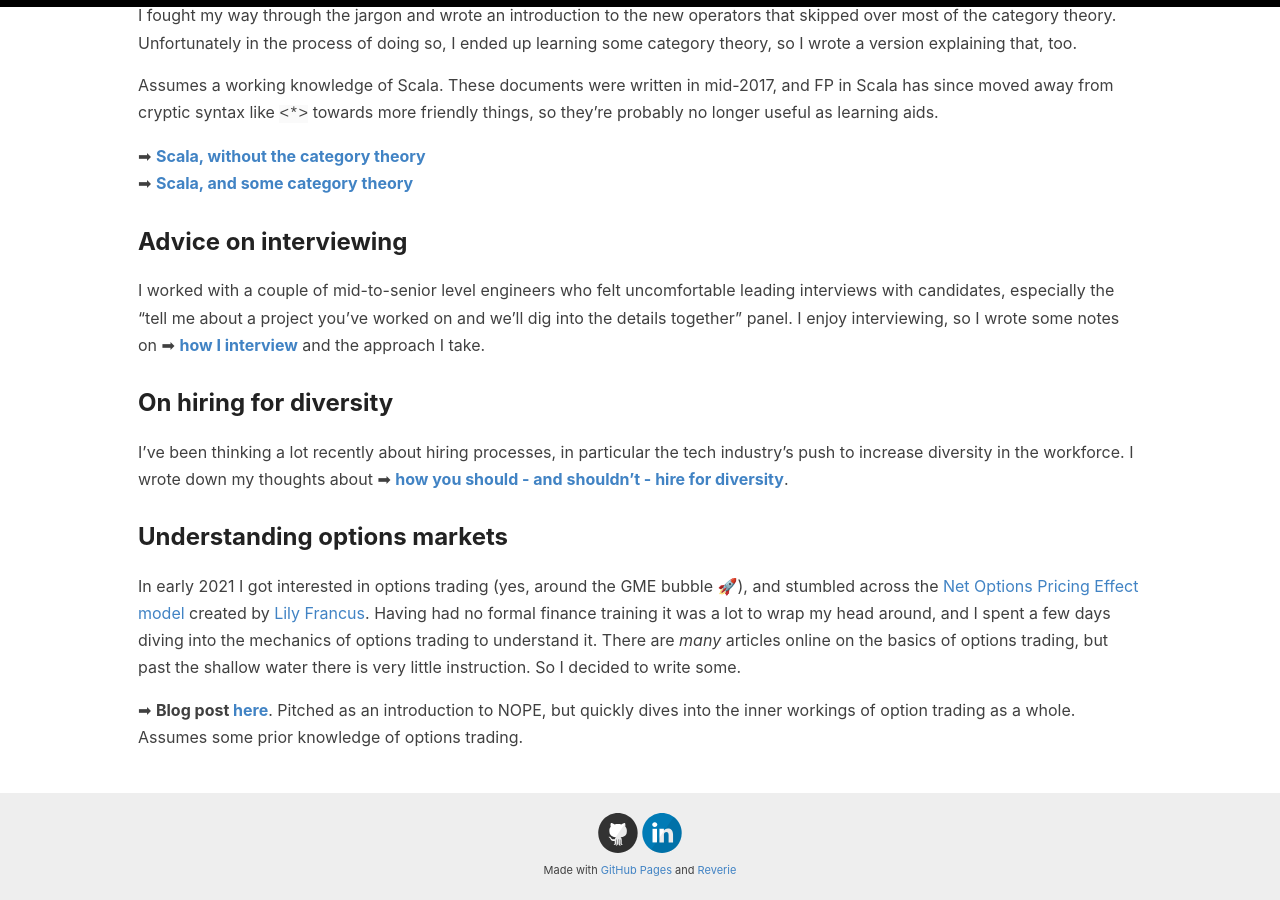
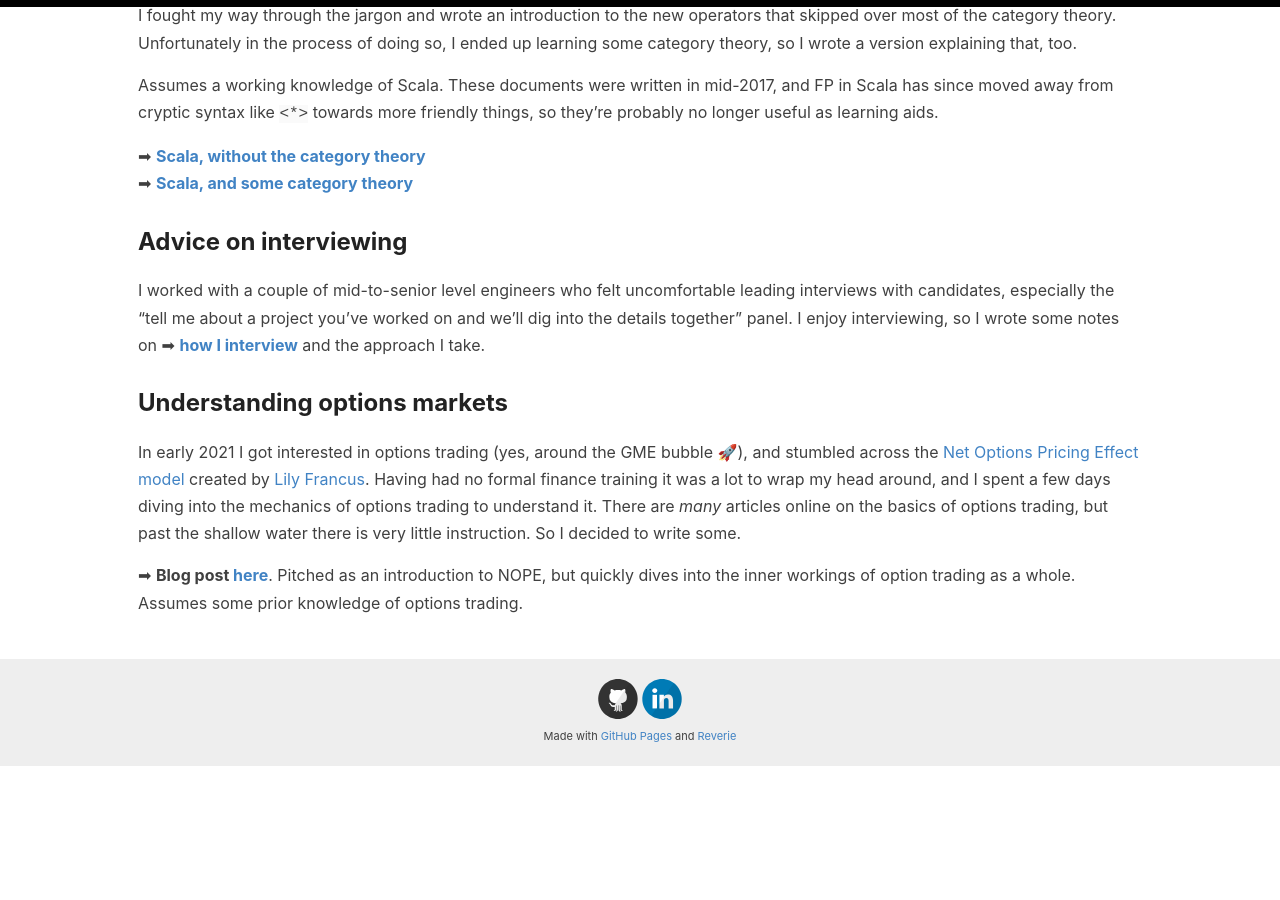
Before and after one commit to helgridly/helgridly.github.io, a Jekyll site: the page built from _pages/writing.md, in a window 1280 px wide and 900 px high, scrolled down 680 px. Built offline with Jekyll 4.4.1, drawn with Linux system fonts in a browser that asks for light colours; after the commit the page ends 1446 px from its top, so only the background shows below that.

Commit message:
nix hiring for diversity from writing page 🐔

```diff
--- a/_pages/writing.md
+++ b/_pages/writing.md
@@ -28,10 +28,6 @@ Assumes a working knowledge of Scala. These documents were written in mid-2017,
 
 I worked with a couple of mid-to-senior level engineers who felt uncomfortable leading interviews with candidates, especially the "tell me about a project you've worked on and we'll dig into the details together" panel. I enjoy interviewing, so I wrote some notes on ➡ **[how I interview](https://docs.google.com/document/d/1qNeXN_E_na_KXsZMaXRfYQcoT-0w59yjdmN1B7Tst68/edit#){:target="_blank"}** and the approach I take.
 
-## On hiring for diversity
-
-I've been thinking a lot recently about hiring processes, in particular the tech industry's push to increase diversity in the workforce. I wrote down my thoughts about ➡ **[how you should - and shouldn't - hire for diversity](/hiring-diversity){:target="_blank"}**.
-
 ## Understanding options markets
 
 In early 2021 I got interested in options trading (yes, around the GME bubble 🚀), and stumbled across the [Net Options Pricing Effect model](https://www.scribd.com/document/487296659/Investigating-Delta-Gamma-Hedging-Impact-on-SPY-Returns-2007-2020){:target="_blank"} created by [Lily Francus](https://twitter.com/nope_its_lily){:target="_blank"}. Having had no formal finance training it was a lot to wrap my head around, and I spent a few days diving into the mechanics of options trading to understand it. There are _many_ articles online on the  basics of options trading, but past the shallow water there is very little instruction. So I decided to write some.
```
